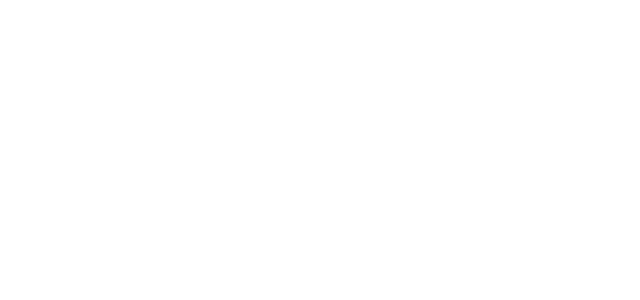
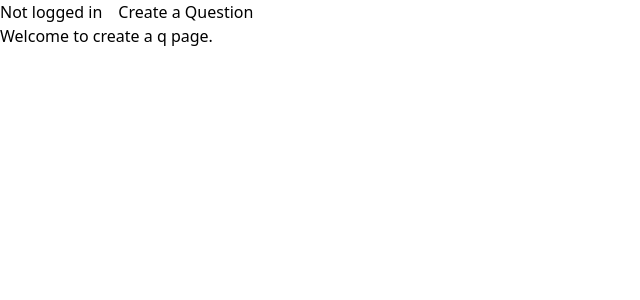
Before and after one commit to ajtoussaint/CS543_Final_Project, a React (Create React App) app in the folder client/: page /create in a window 1280 px wide. Shown: the top 300 px of the page, without its empty margins (0-640 px from the left). Built offline with nearby package versions, Linux system fonts and the light colour scheme; no server answers.

Commit message:
added create a question page to router and link in header

```diff
--- a/client/src/App.jsx
+++ b/client/src/App.jsx
@@ -10,10 +10,10 @@
 import Subpage2 from './components/Subpage2';
 import Signup  from './components/Signup';
 import Login from './components/Login';
+import CreateQ from './components/CreateQ';
+
 import './index.css';
 import { UserProvider } from './components/UserContext';
-
-//TODO: follow chatGPTs advice for creating a context in this scenario
 
 function App() {
   const router = createBrowserRouter(
@@ -31,6 +31,7 @@
                 </Route>
                 <Route path="/signup" element={<Signup />} />
                 <Route path="/login" element={<Login />} />
+                <Route path="/create" element={<CreateQ />} />
               </Route>
             </Routes>
           </>
--- /dev/null
+++ b/client/src/components/CreateQ.js
@@ -0,0 +1,11 @@
+import React from "react";
+
+const CreateQ = () => {
+    return (
+        <div>
+            Welcome to create a q page.
+        </div>
+    )
+}
+
+export default CreateQ;
--- a/client/src/components/Header.js
+++ b/client/src/components/Header.js
@@ -53,9 +53,9 @@
                         Not logged in
                     </Link>
                 )}
-                <div>
+                <Link to='/create'>
                     Create a Question
-                </div>
+                </Link>
             </div>
             <Outlet />
         </div>
```
